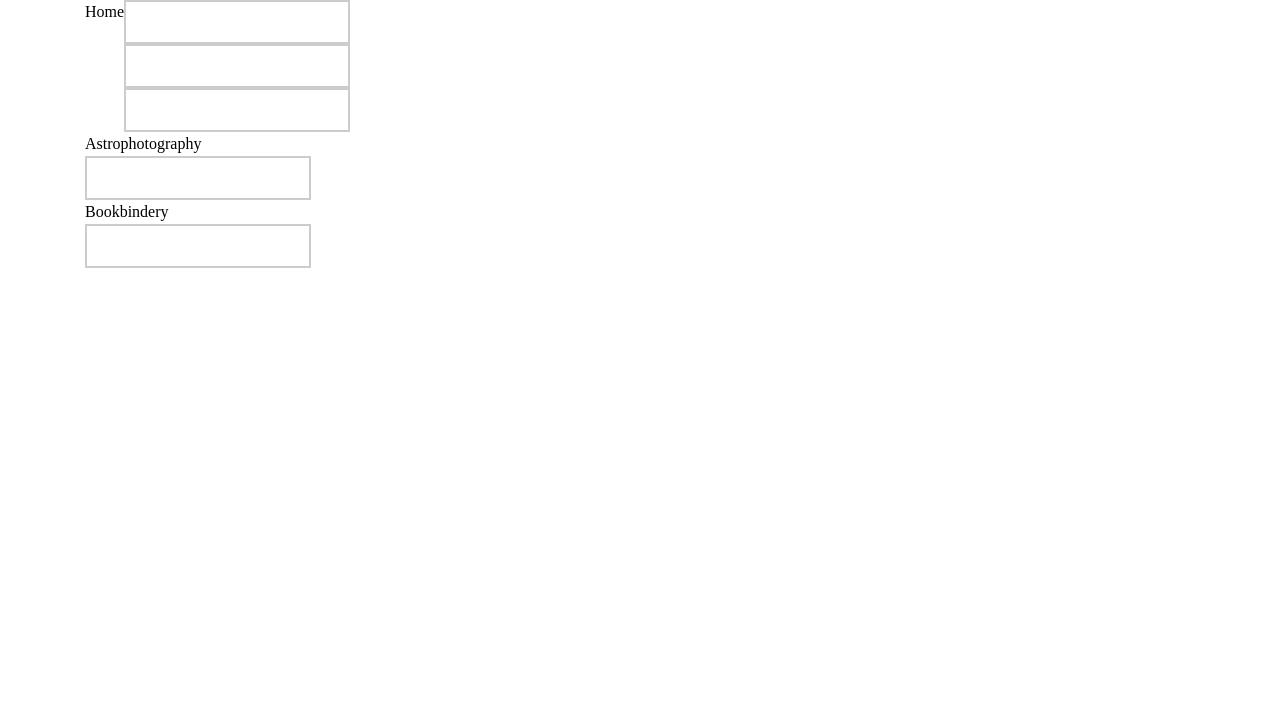
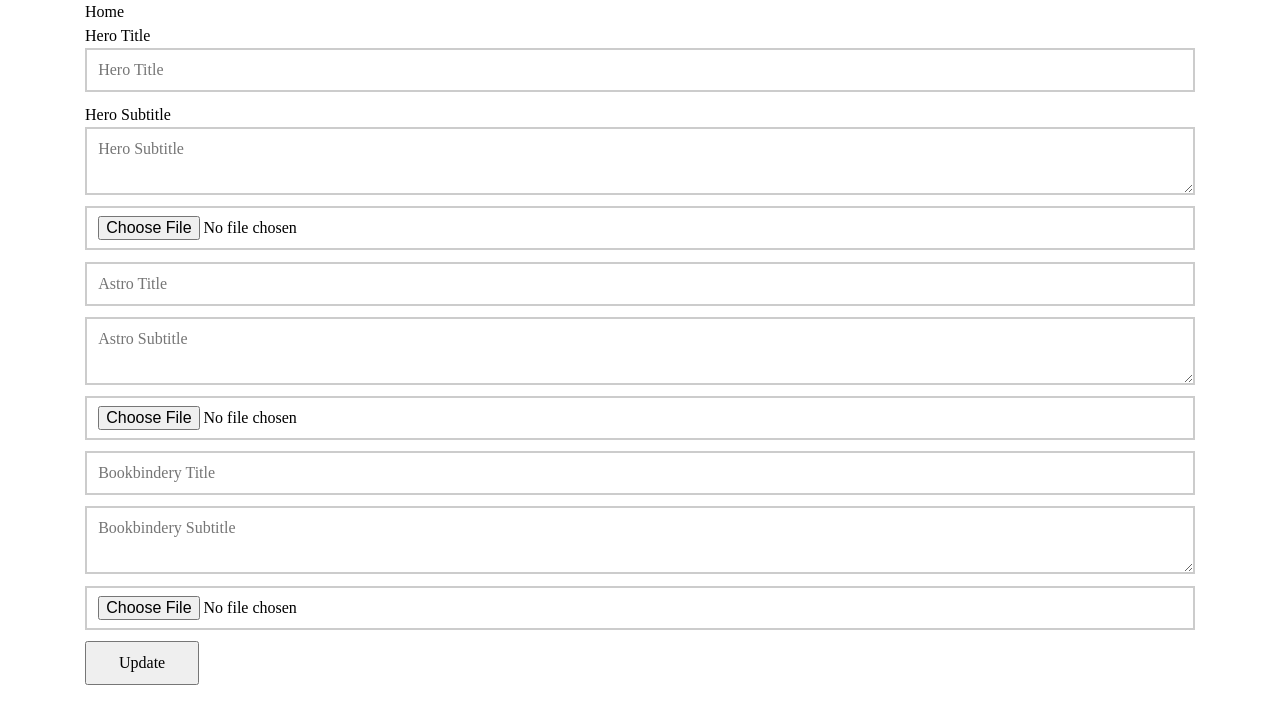
Before and after one commit to maharjansuren37/do-your-astro-v1, a React (Create React App) app in the folder client/: page /edit in a window 1280 px wide. Shown: the top 724 px of the page. Built offline with nearby package versions, Linux system fonts and the light colour scheme.

Commit message:
updated edit homepage form

```diff
--- a/client/src/layouts/Admin/AdminHeader.js
+++ b/client/src/layouts/Admin/AdminHeader.js
@@ -1,4 +1,5 @@
 // import { FaSignInAlt, FaSignOutAlt, FaUser } from 'react-icons';
+import { NavLink } from 'react-router-dom';
 import { useAuth } from '../../hooks/AuthProvider';
 
 export default function AdminHeader() {
@@ -8,7 +9,17 @@ export default function AdminHeader() {
         <header className='admin-header'>
             <div className='container flex-d align-center justify-space-between'>
                 <span className='logo'>Do Your Astro</span>
-                {auth.token && <button className='btn' onClick={() => auth.logOut()}>Logout</button>}
+                {auth.token && <>
+                    <div>
+                        <div className='flex-d align-center g-1'>
+                            <NavLink to="/admin">Home</NavLink>
+                            <NavLink to="/admin/astrophotography">Astrophotography</NavLink>
+                            <NavLink to="/admin/bookbindery">Bookbindery</NavLink>
+                            <button className='btn' onClick={() => auth.logOut()}>Logout</button>
+                        </div>
+                    </div>
+
+                </>}
             </div>
         </header>
     )
--- a/client/src/layouts/Admin/EditPage.js
+++ b/client/src/layouts/Admin/EditPage.js
@@ -2,24 +2,55 @@ export default function EditPage() {
     return (
         <>
             <div className="container">
-                <div className="flex-d">
+                <div>
                     <h3>Home</h3>
                     <form>
-                        <input className="form-control" type="text" />
-                        <input className="form-control" type="text" />
-                        <input className="form-control" type="text" />
-                    </form>
-                </div>
-                <div>
-                    <h3>Astrophotography</h3>
-                    <form>
-                        <input type="text" />
-                    </form>
-                </div>
-                <div>
-                    <h3>Bookbindery</h3>
-                    <form>
-                        <input type="text" />
+                        <div className="home-section">
+                            <div className="form-group">
+                                <label htmlFor="hero-title">Hero Title</label>
+                                <input className="form-control" type="text" name="hero-title" placeholder="Hero Title" />
+                            </div>
+                            <div className="form-group">
+                                <label htmlFor="hero-subtitle">Hero Subtitle</label>
+                                <textarea className="form-control" type="text" name="hero-subtitle" placeholder="Hero Subtitle" />
+                            </div>
+                            <div className="form-group">
+                                <label htmlFor="hero-image" />
+                                <input className="form-control" type="file" name="hero-image" placeholder="Hero Image" accept="image/*" />
+                            </div>
+                        </div>
+
+                        <div className="astro-section">
+                            <div className="form-group">
+                                <label htmlFor="astro-title" />
+                                <input className="form-control" type="text" name="astro-title" placeholder="Astro Title" />
+                            </div>
+                            <div className="form-group">
+                                <label htmlFor="astro-subtitle" />
+                                <textarea className="form-control" type="text" name="astro-subtitle" placeholder="Astro Subtitle" />
+                            </div>
+                            <div className="form-group">
+                                <label htmlFor="astro-image" />
+                                <input className="form-control" type="file" name="astro-image" placeholder="Astro Image" accept="image/*" />
+                            </div>
+                        </div>
+
+                        <div className="bookbindery-section">
+                            <div className="form-group">
+                                <label htmlFor="bookbindery-title" />
+                                <input className="form-control" type="text" name="bookbindery-title" placeholder="Bookbindery Title" />
+                            </div>
+                            <div className="form-group">
+                                <label htmlFor="bookbindery-subtitle" />
+                                <textarea className="form-control" type="text" name="bookbindery-subtitle" placeholder="Bookbindery Subtitle" />
+                            </div>
+                            <div className="form-group">
+                                <label htmlFor="bookbindery-image" />
+                                <input className="form-control" type="file" name="bookbindery-image" placeholder="Bookbindery Image" accept="image/*" />
+                            </div>
+                        </div>
+
+                        <button className="btn">Update</button>
                     </form>
                 </div>
             </div>
--- a/client/src/scss/components/_login-form.scss
+++ b/client/src/scss/components/_login-form.scss
@@ -1,8 +1,9 @@
-input {
+input, textarea {
     border: 2px solid #ccc;
     outline: none;
     padding: .5rem .7rem;
     transition: 0.5s;
+    font: inherit;
 }
 
 input:focus {
--- a/client/src/scss/sass-utils/_utils.scss
+++ b/client/src/scss/sass-utils/_utils.scss
@@ -24,3 +24,7 @@
 .mt-1 {
     margin-top: 1rem;
 }
+
+.g-1 {
+    gap: 1rem;
+}
```
